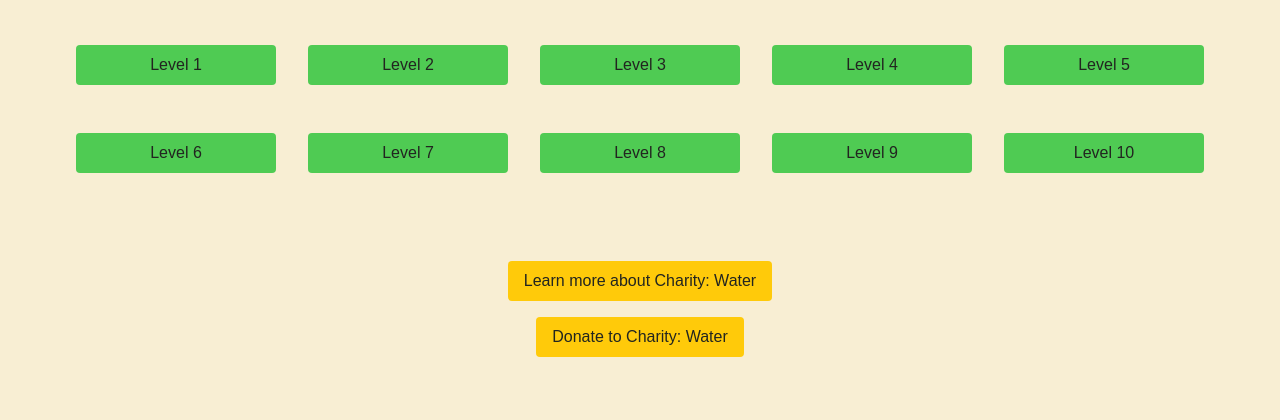
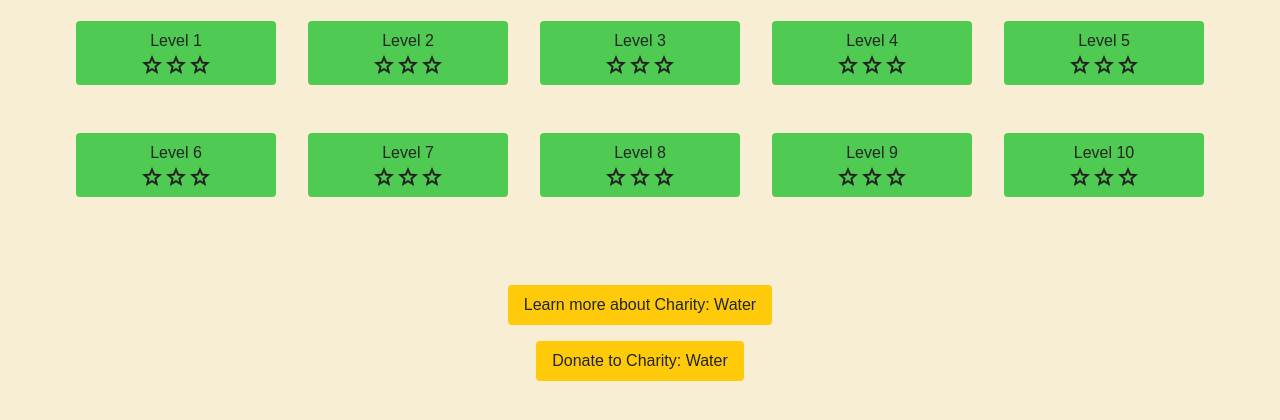
Before and after one commit to huntt3/06-Charity-water-game, a plain HTML site: page levelSelector.html in a window 1280 px wide. Shown: the part 298-718 px from the top of the page. Drawn offline with nearby package versions, Linux system fonts and the light colour scheme.

Commit message:
Commit 12. Add stars, change sliders, add links.

```diff
--- a/levelSelector.html
+++ b/levelSelector.html
@@ -7,6 +7,7 @@
     <link rel="icon" type="image/x-icon" href="img/water-can.png">
     <link rel="stylesheet" href="./styles.css">
     <link rel="stylesheet" href="https://cdn.jsdelivr.net/npm/bootstrap@5.3.0/dist/css/bootstrap.min.css">
+    <link rel="stylesheet" href="https://fonts.googleapis.com/css2?family=Material+Symbols+Outlined:opsz,wght,FILL,GRAD@20..48,100..700,0..1,-50..200&icon_names=star" />
 </head>
 <body>
     <div class="game-wrapper">
@@ -20,12 +21,34 @@
                 <div class="d-flex align-items-center justify-content-center">
                   Level 1
                 </div>
+                <div class="card-body d-flex align-items-center justify-content-center">
+                  <span class="material-symbols-outlined star" id="star1">
+                    star
+                  </span>
+                  <span class="material-symbols-outlined star" id="star2">
+                    star
+                  </span>
+                  <span class="material-symbols-outlined star" id="star3">
+                    star
+                  </span>
+                </div>
               </a>
             </div>
             <div class="level-btn col-12 col-lg-2 col-md-4 col-sm-6 level-card-col">
               <a href="levels/level2.html" class="text-center h-100 level-card-link">
                 <div class="card-body d-flex align-items-center justify-content-center">
                   Level 2
+                </div>
+                <div class="card-body d-flex align-items-center justify-content-center">
+                  <span class="material-symbols-outlined star" id="star4">
+                    star
+                  </span>
+                  <span class="material-symbols-outlined star" id="star5">
+                    star
+                  </span>
+                  <span class="material-symbols-outlined star" id="star6">
+                    star
+                  </span>
                 </div>
               </a>
             </div>
@@ -34,12 +57,34 @@
                 <div class="card-body d-flex align-items-center justify-content-center">
                   Level 3
                 </div>
+                <div class="card-body d-flex align-items-center justify-content-center">
+                  <span class="material-symbols-outlined star" id="star7">
+                    star
+                  </span>
+                  <span class="material-symbols-outlined star" id="star8">
+                    star
+                  </span>
+                  <span class="material-symbols-outlined star" id="star9">
+                    star
+                  </span>
+                </div>
               </a>
             </div>
             <div class="level-btn col-12 col-lg-2 col-md-4 col-sm-6 level-card-col">
               <a href="levels/level4.html" class="text-center h-100 level-card-link">
                 <div class="card-body d-flex align-items-center justify-content-center">
                   Level 4
+                </div>
+                <div class="card-body d-flex align-items-center justify-content-center">
+                  <span class="material-symbols-outlined star" id="star10">
+                    star
+                  </span>
+                  <span class="material-symbols-outlined star" id="star11">
+                    star
+                  </span>
+                  <span class="material-symbols-outlined star" id="star12">
+                    star
+                  </span>
                 </div>
               </a>
             </div>
@@ -48,12 +93,34 @@
                 <div class="card-body d-flex align-items-center justify-content-center">
                   Level 5
                 </div>
+                <div class="card-body d-flex align-items-center justify-content-center">
+                  <span class="material-symbols-outlined star" id="star13">
+                    star
+                  </span>
+                  <span class="material-symbols-outlined star" id="star14">
+                    star
+                  </span>
+                  <span class="material-symbols-outlined star" id="star15">
+                    star
+                  </span>
+                </div>
               </a>
             </div>
             <div class="level-btn col-12 col-lg-2 col-md-4 col-sm-6 level-card-col">
               <a href="levels/level6.html" class="text-center h-100 level-card-link">
                 <div class="card-body d-flex align-items-center justify-content-center">
                   Level 6
+                </div>
+                <div class="card-body d-flex align-items-center justify-content-center">
+                  <span class="material-symbols-outlined star" id="star16">
+                    star
+                  </span>
+                  <span class="material-symbols-outlined star" id="star17">
+                    star
+                  </span>
+                  <span class="material-symbols-outlined star" id="star18">
+                    star
+                  </span>
                 </div>
               </a>
             </div>
@@ -62,12 +129,34 @@
                 <div class="card-body d-flex align-items-center justify-content-center">
                   Level 7
                 </div>
+                <div class="card-body d-flex align-items-center justify-content-center">
+                  <span class="material-symbols-outlined star" id="star19">
+                    star
+                  </span>
+                  <span class="material-symbols-outlined star" id="star20">
+                    star
+                  </span>
+                  <span class="material-symbols-outlined star" id="star21">
+                    star
+                  </span>
+                </div>
               </a>
             </div>
             <div class="level-btn col-12 col-lg-2 col-md-4 col-sm-6 level-card-col">
               <a href="levels/level8.html" class="text-center h-100 level-card-link">
                 <div class="card-body d-flex align-items-center justify-content-center">
                   Level 8
+                </div>
+                <div class="card-body d-flex align-items-center justify-content-center">
+                  <span class="material-symbols-outlined star" id="star22">
+                    star
+                  </span>
+                  <span class="material-symbols-outlined star" id="star23">
+                    star
+                  </span>
+                  <span class="material-symbols-outlined star" id="star24">
+                    star
+                  </span>
                 </div>
               </a>
             </div>
@@ -76,12 +165,34 @@
                 <div class="card-body d-flex align-items-center justify-content-center">
                   Level 9
                 </div>
+                <div class="card-body d-flex align-items-center justify-content-center">
+                  <span class="material-symbols-outlined star" id="star25">
+                    star
+                  </span>
+                  <span class="material-symbols-outlined star" id="star26">
+                    star
+                  </span>
+                  <span class="material-symbols-outlined star" id="star27">
+                    star
+                  </span>
+                </div>
               </a>
             </div>
             <div class="level-btn col-12 col-lg-2 col-md-4 col-sm-6 level-card-col">
               <a href="levels/level10.html" class="text-center h-100 level-card-link">
                 <div class="card-body d-flex align-items-center justify-content-center">
                   Level 10
+                </div>
+                <div class="card-body d-flex align-items-center justify-content-center">
+                  <span class="material-symbols-outlined star" id="star28">
+                    star
+                  </span>
+                  <span class="material-symbols-outlined star" id="star29">
+                    star
+                  </span>
+                  <span class="material-symbols-outlined star" id="star30">
+                    star
+                  </span>
                 </div>
               </a>
             </div>
--- a/styles.css
+++ b/styles.css
@@ -230,24 +230,24 @@
 
 /* Style for volume sliders in pause modal */
 #music-volume.form-range, #sfx-volume.form-range {
-  accent-color: var(--charity-water-yellow);
+  accent-color: var(--charity-water-light-primary);
 }
 
 /* For browsers that do not support accent-color, use custom styles: */
 #music-volume::-webkit-slider-thumb, #sfx-volume::-webkit-slider-thumb {
-  background: var(--charity-water-yellow);
+  background: var(--charity-water-orange);
 }
 #music-volume::-moz-range-thumb, #sfx-volume::-moz-range-thumb {
-  background: var(--charity-water-yellow);
+  background: var(--charity-water-orange);
 }
 #music-volume::-ms-thumb, #sfx-volume::-ms-thumb {
   background: var(--charity-water-yellow);
 }
 #music-volume::-webkit-slider-runnable-track, #sfx-volume::-webkit-slider-runnable-track {
-  background: var(--charity-water-yellow);
+  background: var(--charity-water-light-blue);
 }
 #music-volume::-moz-range-track, #sfx-volume::-moz-range-track {
-  background: var(--charity-water-yellow);
+  background: var(--charity-water-light-blue);
 }
 #music-volume::-ms-fill-lower, #sfx-volume::-ms-fill-lower {
   background: var(--charity-water-yellow);
```
Also changed, not shown: levels/level1.html (+4 -0 lines).
